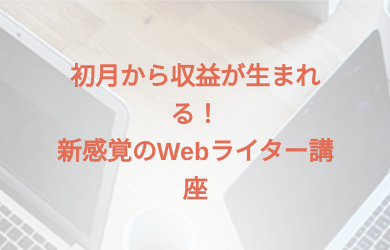
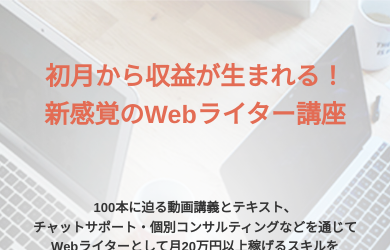
Before and after one commit to tomomi-24753/portfolio3, a plain HTML site: page index.html in a window 390 px wide. Shown: the top 250 px of the page. Drawn offline with nearby package versions, Linux system fonts and the light colour scheme.

Commit message:
no message

```diff
--- a/css/stylesheet.css
+++ b/css/stylesheet.css
@@ -857,7 +857,7 @@ button:hover {
 
     .catch-copy h1 {
         font-size: 25px;
-        padding: 58px 50px 37px;
+        padding: 58px 0px 37px;
     }
 
     .catch-copy p {
```
